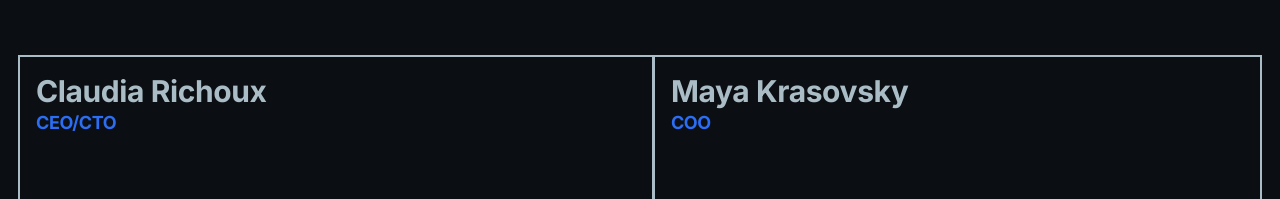
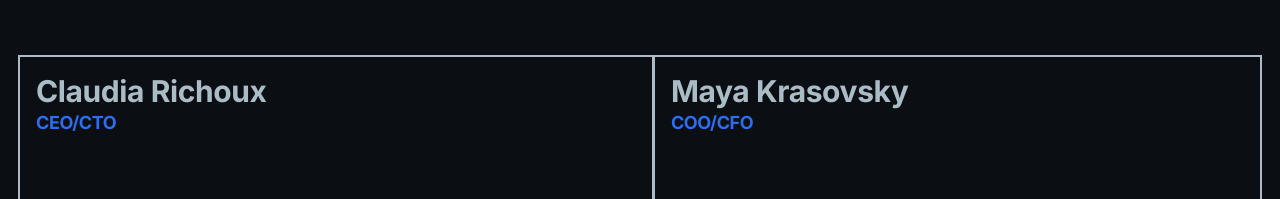
Before and after one commit to banyancomputer/banyan.computer, a Next.js app: page / in a window 1280 px wide. Shown: the part 3717-3916 px from the top of the page. Built offline with nearby package versions, Linux system fonts and the light colour scheme.

Commit message:
Update index.js

```diff
--- a/pages/index.js
+++ b/pages/index.js
@@ -114,7 +114,7 @@ export default function Home() {
           <div className="shadow-[0_0_0_1px] md:shadow-[0_0_0_2px] rounded-xl md:rounded-t-none md:rounded-tr-none p-4 flex justify-start flex-col space-y-16">
             <div>
               <h3 className="font-sans text-3xl font-bold">Maya Krasovsky</h3>
-              <p className="font-sans font-bold text-blue">COO</p>
+              <p className="font-sans font-bold text-blue">COO/CFO</p>
             </div>
             <p>
               Maya has experience in portfolio management, including alternative
```
